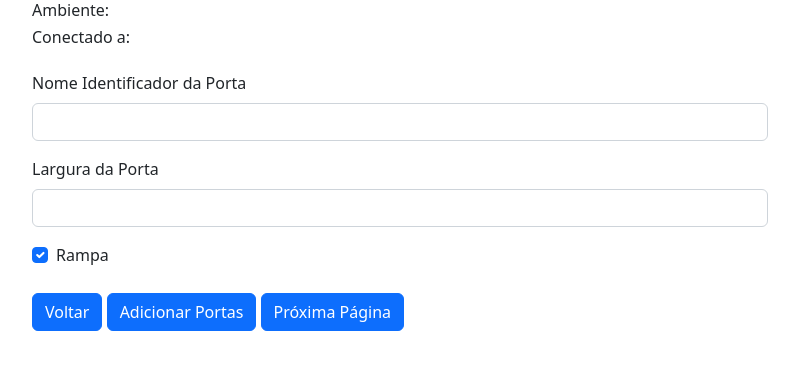
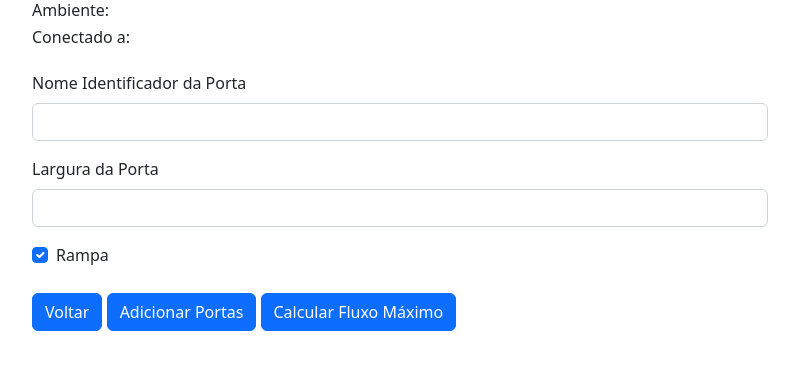
Before and after one commit to natSchlegel/PO-EVA, a Django app: page /eva/portas in a window 1280 px wide. Shown: the part 71-450 px from the top of the page, without its empty margins (240-1039 px from the left). Run offline with Django 4.2, Linux system fonts and the light colour scheme; data that the repository does not hold is empty.

Commit message:
calc tempo de evacuacao

```diff
--- a/EVA/urls.py
+++ b/EVA/urls.py
@@ -19,8 +19,8 @@ from django.urls import path
 from . import views
 
 urlpatterns = [
-    path('admin/', admin.site.urls),
-    path('eva/home', views.adicionarAmbientes, name='adicionarAmbiente'),
+    #path('admin/', admin.site.urls),
+    path('', views.adicionarAmbientes, name='adicionarAmbiente'),
     path('eva/portas', views.adicionarPortas, name='adicionarPortas'),
     path('eva/fluxo', views.fluxoMaximo, name='fluxoMaximo')
 
--- a/templates/index.html
+++ b/templates/index.html
@@ -37,7 +37,7 @@
 
                 <input type="number" class="form-control" id="metrosQuadrados" {{ formP.populacao }}
                 <button type="submit" name="Cadastrar" class="btn btn-primary mt-3">Adicionar Ambiente</button>
-                <button type="submit" name="Próxima página" class="btn btn-primary mt-3"><a href="/eva/portas" style="text-decoration: none; color:white">Próxima Página</a></button>
+                <button name="Próxima página" class="btn btn-primary mt-3"><a href="/eva/portas" style="text-decoration: none; color:white">Próxima Página</a></button>
             </form>
 
             <table class="table mt-5">
--- a/templates/index2.html
+++ b/templates/index2.html
@@ -55,9 +55,9 @@
                             Rampa
                         </label>
                     </div>
-                    <button type="submit" name="Próxima página" class="btn btn-primary mt-4"><a href="/eva/home" style="text-decoration: none; color:white">Voltar</a></button>
+                    <button  name="Próxima página" class="btn btn-primary mt-4"><a href="{% url 'adicionarAmbiente' %}" style="text-decoration: none; color:white">Voltar</a></button>
                     <button type="submit" class="btn btn-primary mt-4">Adicionar Portas</button>
-                    <button type="submit" name="Próxima página" class="btn btn-primary mt-4"><a href="/eva/fluxo" style="text-decoration: none; color:white">Próxima Página</a></button>
+                    <button name="Próxima página" class="btn btn-primary mt-4"><a href="/eva/fluxo" style="text-decoration: none; color:white">Calcular Fluxo Máximo</a></button>
                 </div>
             </form>
 
--- a/templates/index4.html
+++ b/templates/index4.html
@@ -28,6 +28,11 @@
                 <h5>Com um fluxo maximo de {{ maxFlow }} e uma população de {{ pop }}, levaria
                 {{ tempo }} minutos para evacuar todo mundo.</h5>
             </div>
+            <div>
+                <button  name="Voltar" class="btn btn-primary mt-4"><a href="{% url 'adicionarPortas' %}" style="text-decoration: none; color:white">Voltar</a></button>
+            <button  name="Próxima página" class="btn btn-primary mt-4"><a href="{% url 'adicionarAmbiente' %}" style="text-decoration: none; color:white">Home</a></button>
+            </div>
+
         </div>
     </div>
 </div>
```
